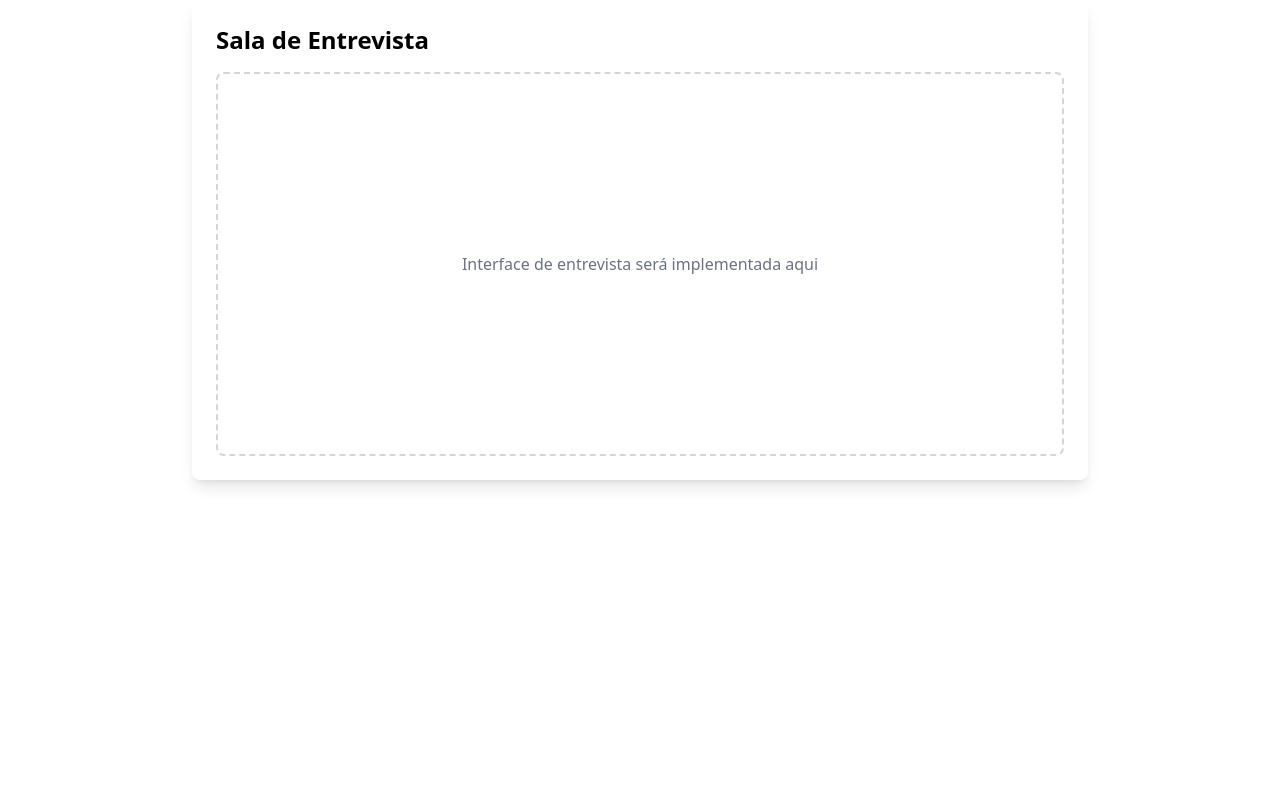
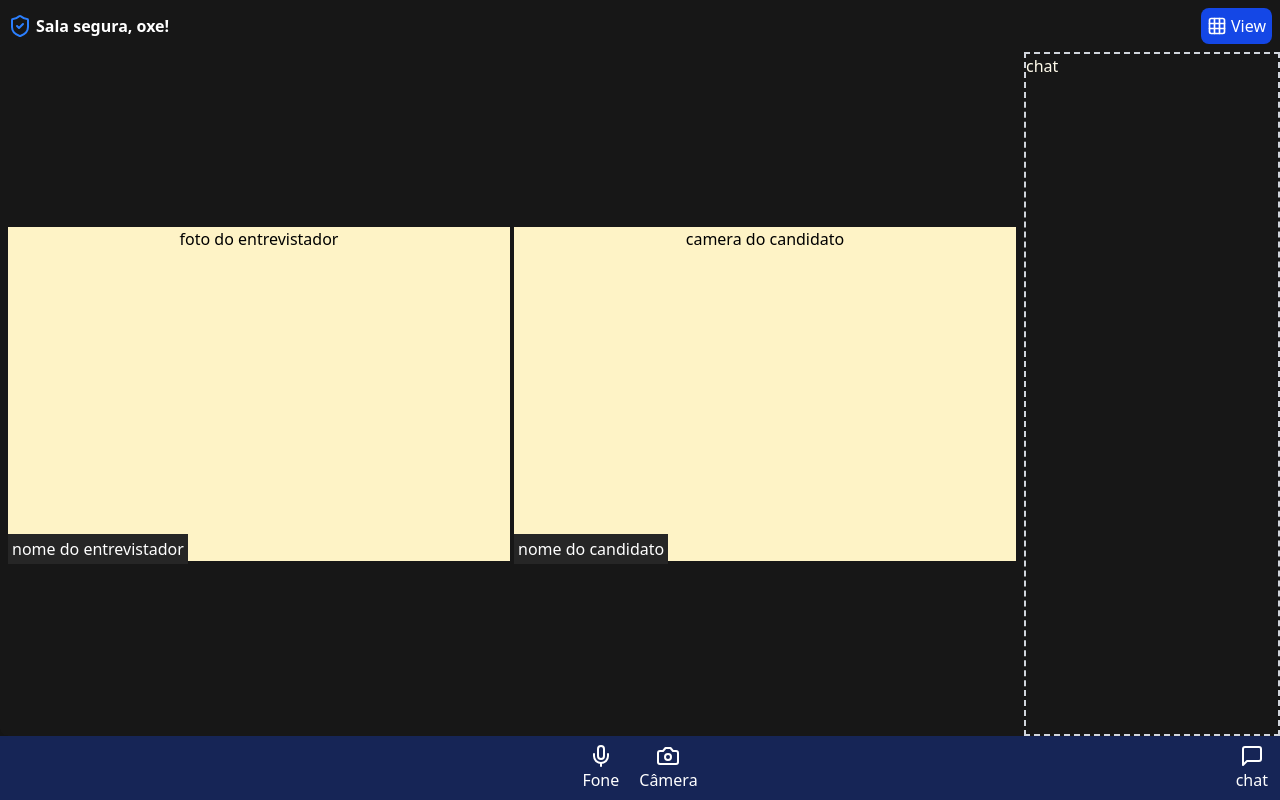
Before and after one commit to Kerubink/Oxe_fui_contratado, a React (Vite) app: page /entrevista in a window 1280 px wide. Built offline with nearby package versions, Linux system fonts and the light colour scheme; no server answers.

Commit message:
adiconando layout da tela de entrevista

```diff
--- a/index.html
+++ b/index.html
@@ -7,7 +7,7 @@
     <title>Oxe! Fui contratado</title>
   </head>
   <body>
-    <div id="root"></div>
+    <div id="root" class="h-screen"></div>
     <script type="module" src="/src/main.jsx"></script>
   </body>
 </html>
--- a/package.json
+++ b/package.json
@@ -18,6 +18,7 @@
     "compromise-sentences": "^0.3.0",
     "localforage": "^1.10.0",
     "lodash": "^4.17.21",
+    "lucide-react": "^0.503.0",
     "ml-distance": "^4.0.1",
     "natural": "^8.0.1",
     "node-summarizer": "^1.0.7",
--- a/src/pages/InterviewScreen.jsx
+++ b/src/pages/InterviewScreen.jsx
@@ -1,14 +1,72 @@
+import {
+  ShieldCheck,
+  Grid3x3,
+  Mic,
+  MicOff,
+  Camera,
+  CameraOff,
+  MessageSquare,
+} from "lucide-react";
+
 const InterviewScreen = () => {
-    return (
-      <div className="max-w-4xl mx-auto">
-        <div className="bg-white rounded-lg shadow-lg p-6">
-          <h2 className="text-2xl font-bold mb-4">Sala de Entrevista</h2>
-          <div className="border-2 border-dashed border-gray-300 h-96 rounded-lg flex items-center justify-center">
-            <p className="text-gray-500">Interface de entrevista será implementada aqui</p>
+  return (
+    <div className="h-screen w-screen flex flex-col justify-between bg-neutral-900">
+      <header className="flex items-center justify-between p-2">
+        <div className="flex gap-1">
+          <ShieldCheck className="text-blue-500" />
+          <span className="font-semibold text-white">Sala segura, oxe!</span>
+        </div>
+        <button className="flex justify-center items-center rounded-lg gap-1 text-white bg-blue-700 p-1.5 hover:bg-blue-800">
+          <Grid3x3 size={20} />
+          View
+        </button>
+      </header>
+      <div className="flex-1 flex justify-between rounded-lg shadow-lg">
+        <div className="flex-1 rounded-lg gap-1 p-2 flex items-center justify-center">
+          <div className="w-1/2 h-1/2 flex flex-col items-center justify-between bg-amber-100">
+            foto do entrevistador
+            <footer className="w-full">
+              <span className="bg-neutral-800 p-1 text-white">
+                nome do entrevistador
+              </span>
+            </footer>
+          </div>
+          <div className="w-1/2 h-1/2 flex flex-col items-center justify-between bg-amber-100">
+            camera do candidato
+            <footer className="w-full">
+              <span className="bg-neutral-800 p-1 text-white">
+                nome do candidato
+              </span>
+            </footer>
           </div>
         </div>
+        <div className="w-1/5 border-2 border-dashed border-gray-300 text-amber-50">
+          chat
+        </div>
       </div>
-    );
-  };
+      <footer className="relative bg-blue-950 flex justify-center items-center text-white p-2">
+        <div className="flex gap-5">
+          <button className="flex flex-col items-center">
+            <Mic />
+            <span>Fone</span>
+            {/* <span>Mutado</span> se o microfone for desativado */}
+            {/* <MicOff /> se o microfone for desativado  */}
+          </button>
+          <button className="flex flex-col items-center">
+            <Camera />
+            <span>Câmera</span>
+            {/* <span>Ligar Cam.</span> se a camera for desligada  */}
+            {/* <CameraOff /> se a camera for desligada*/}
+          </button>
+        </div>
 
-  export default InterviewScreen;
+        <button className="flex flex-col items-center absolute right-3">
+          <MessageSquare />
+          <span>chat</span>
+        </button>
+      </footer>
+    </div>
+  );
+};
+
+export default InterviewScreen;
```
Also changed, not shown: 1 other file (tests, documents, lock files or other folders).
